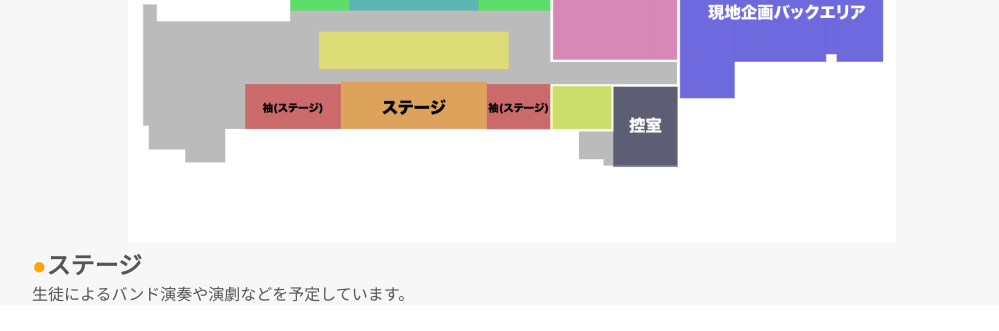
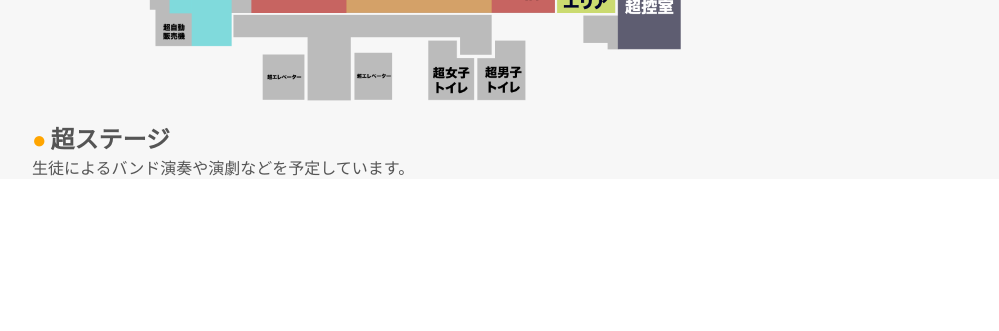
Before and after one commit to malk-carlos/campus_festival, a React (Create React App) app: page / in a window 1280 px wide. Shown: the part 2800-3131 px from the top of the page, without its empty margins (128-1127 px from the left). Built offline with nearby package versions, Linux system fonts and the light colour scheme.

Commit message:
update_Map
<span>●</span> 超（エリア名）
<span>超</span> （エリア名）

いずれか要検討

```diff
--- a/src/components/Map.css
+++ b/src/components/Map.css
@@ -11,6 +11,13 @@
     width: 100%;
 }
 
-#Map>div h2:first-of-type span {
+#Map div h2 span {
+    /* text-shadow: 0 0 .5vmin #; */
+    /* color: #fff; */
+}
+
+#super_stage h2>span {
     color: orange;
+    /* text-shadow: 0 0 2vmin orange; */
+    margin-right: .5vmin;
 }
--- a/src/components/Map.js
+++ b/src/components/Map.js
@@ -10,8 +10,10 @@ function Map() {
                 <div id='imgwrap'>
                     <img src={Mapimg} />
                 </div>
-                <h2><span>●</span>ステージ</h2>
-                <p>生徒によるバンド演奏や演劇などを予定しています。</p>
+                <div id='super_stage'>
+                    <h2><span>●</span>超ステージ</h2>
+                    <p>生徒によるバンド演奏や演劇などを予定しています。</p>
+                </div>
                 {/* 各箇所の名前、そこで行われること、入場規制の有無、観覧の可否 */}
             </div>
 
```
Also changed, not shown: src/components/asset/map.png.
